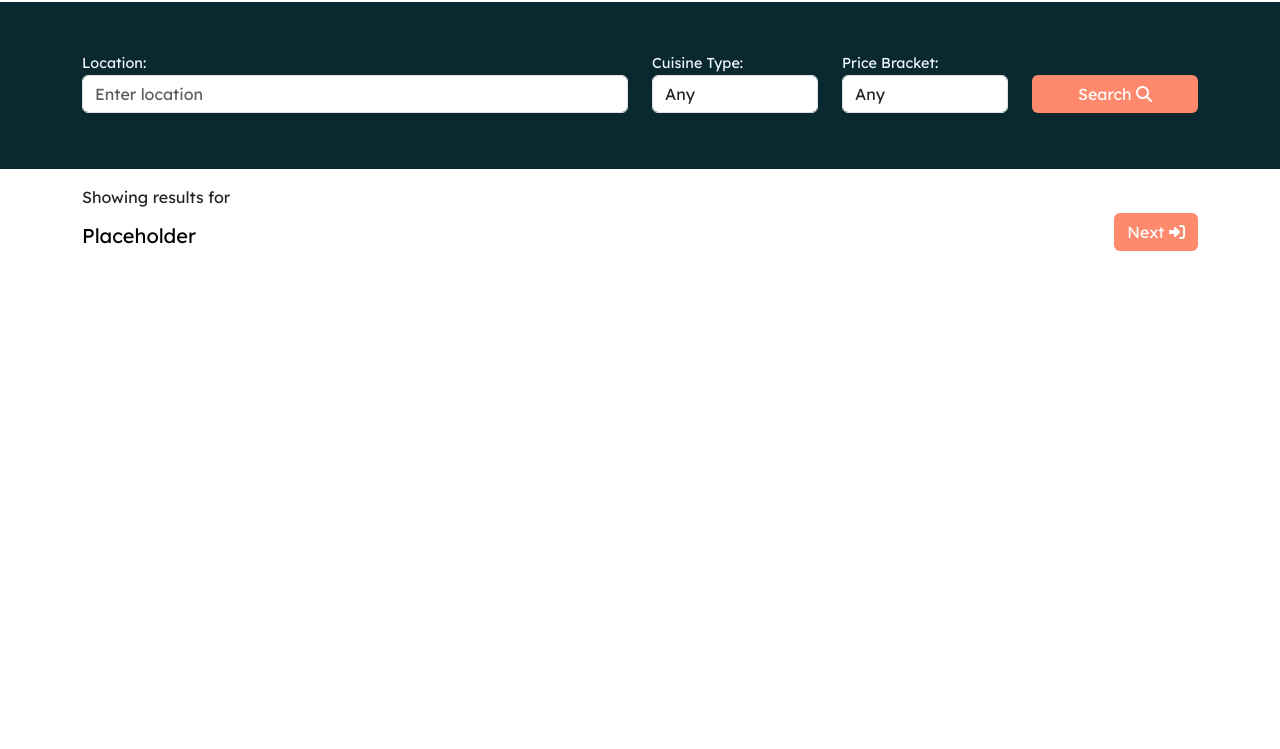
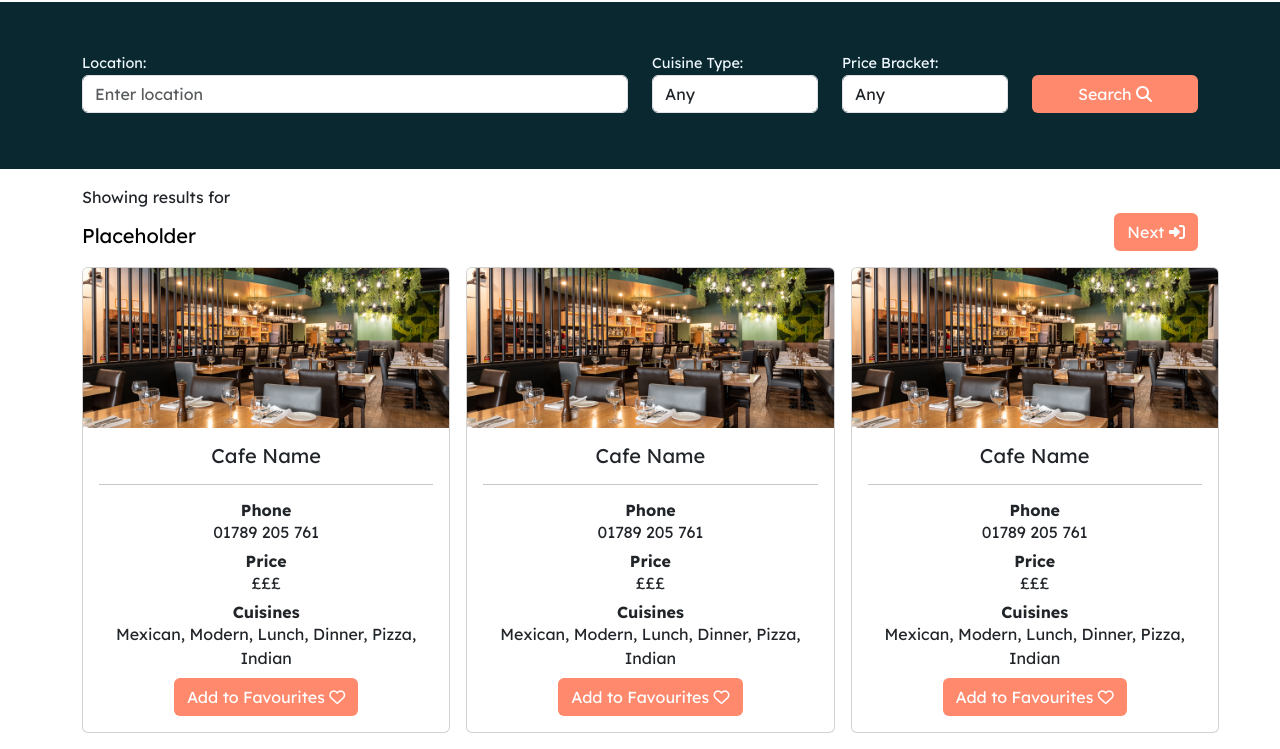
Before and after one commit to uberponky/Food-Finder, a plain HTML site: page index.html in a window 1280 px wide. Shown: the part 98-847 px from the top of the page. Before the commit the page ends 800 px from the top, so only its background shows below. Drawn offline with nearby package versions, Linux system fonts and the light colour scheme.

Commit message:
add card formatting in prep for dynamic additions

```diff
--- a/assets/css/style.css
+++ b/assets/css/style.css
@@ -11,6 +11,14 @@
 
 body {
   font-family: 'Lexend', sans-serif;
+}
+
+p {
+  margin-bottom: 0.5rem;
+}
+
+.hidden {
+  display: none;
 }
 
 /* Spacing */
@@ -86,3 +94,8 @@ body {
 label {
   font-size: 0.9rem;
 }
+
+/* Cards */
+.card {
+  width: 33%;
+}
--- a/index.html
+++ b/index.html
@@ -75,9 +75,60 @@
   </section>
 
   <!-- Restaurants -->
-  <section class="container">
-    <div id="results" class="row">
+  <section class="container pb-3">
+    <div id="results" class="d-flex gap-3">
       <!-- Restaurants will diplay here -->
+      <div class="card col-4 p-0 text-center">
+        <img src="/images/restaurant-placeholder.jpg" class="card-img-top" alt="..." style="object-fit: cover; height: 10rem">
+        <div class="card-body">
+          <h5 class="card-title" id="restaurant-name">Cafe Name</h5>
+          <hr>
+          <h6 class="m-0"><b>Phone</b></h6>
+          <p class="card-text" id="restaurant-phone">01789 205 761</p>
+          <h6 class="m-0"><b>Price</b></h6>
+          <p class="card-text" id="restaurant-price">£££</p>
+          <h6 class="m-0"><b>Cuisines</b></h6>
+          <p class="card-text" id="restaurant-cuisines">Mexican, Modern, Lunch, Dinner, Pizza, Indian</p>
+          <a href="#" class="btn">Add to Favourites <i class="fa-regular fa-heart"></i></a>
+        </div>
+      </div>
+      <div class="card col-4 p-0 text-center">
+        <img src="/images/restaurant-placeholder.jpg" class="card-img-top" alt="..." style="object-fit: cover; height: 10rem">
+        <div class="card-body">
+          <h5 class="card-title" id="restaurant-name">Cafe Name</h5>
+          <hr>
+          <h6 class="m-0"><b>Phone</b></h6>
+          <p class="card-text" id="restaurant-phone">01789 205 761</p>
+          <h6 class="m-0"><b>Price</b></h6>
+          <p class="card-text" id="restaurant-price">£££</p>
+          <h6 class="m-0"><b>Cuisines</b></h6>
+          <p class="card-text" id="restaurant-cuisines">Mexican, Modern, Lunch, Dinner, Pizza, Indian</p>
+          <a href="#" class="btn">Add to Favourites <i class="fa-regular fa-heart"></i></a>
+        </div>
+      </div>
+      <div class="card col-4 p-0 text-center">
+        <img src="/images/restaurant-placeholder.jpg" class="card-img-top" alt="..." style="object-fit: cover; height: 10rem">
+        <div class="card-body">
+          <h5 class="card-title" id="restaurant-name">Cafe Name</h5>
+          <hr>
+          <h6 class="m-0"><b>Phone</b></h6>
+          <p class="card-text" id="restaurant-phone">01789 205 761</p>
+          <h6 class="m-0"><b>Price</b></h6>
+          <p class="card-text" id="restaurant-price">£££</p>
+          <h6 class="m-0"><b>Cuisines</b></h6>
+          <p class="card-text" id="restaurant-cuisines">Mexican, Modern, Lunch, Dinner, Pizza, Indian</p>
+          <a href="#" class="btn">Add to Favourites <i class="fa-regular fa-heart"></i></a>
+        </div>
+      </div>
+    </div>
+    <!-- No results card -->
+    <div class="card mx-auto hidden" id="no-results">
+      <div class="card-body p-5 text-center">
+        <h3>
+          No results to display
+        </h3>
+        <p>Sorry <i class="fa-regular fa-face-sad-tear"></i></p>
+      </div>
     </div>
   </section>
 
```
Also changed, not shown: images/restaurant-placeholder.jpg (added).
